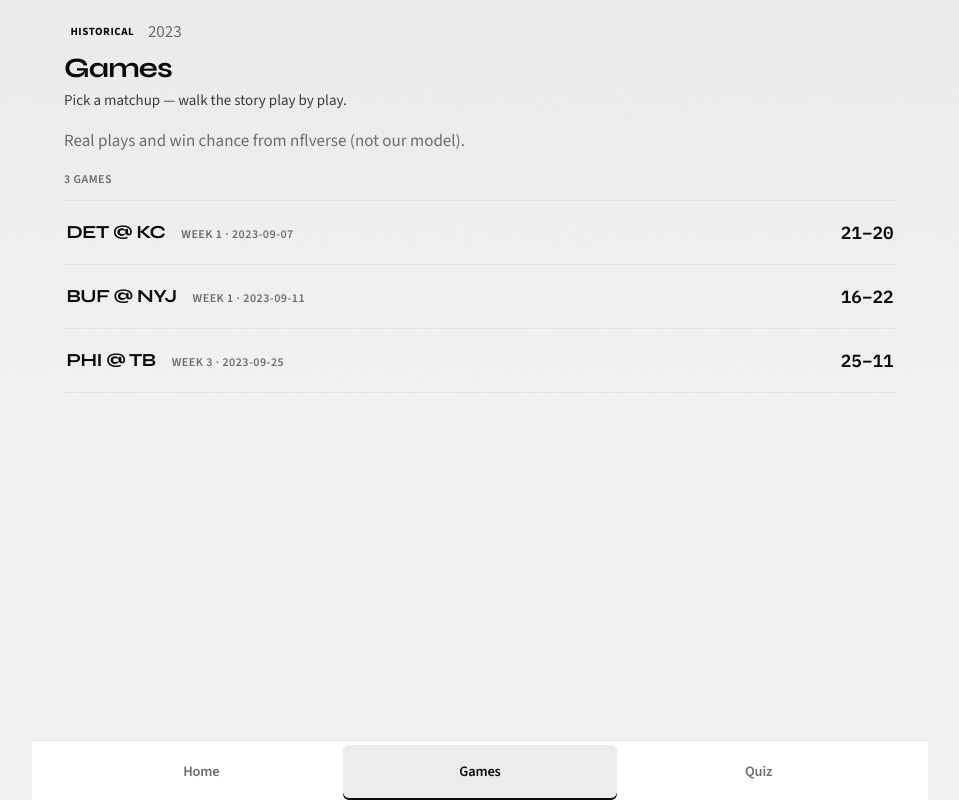
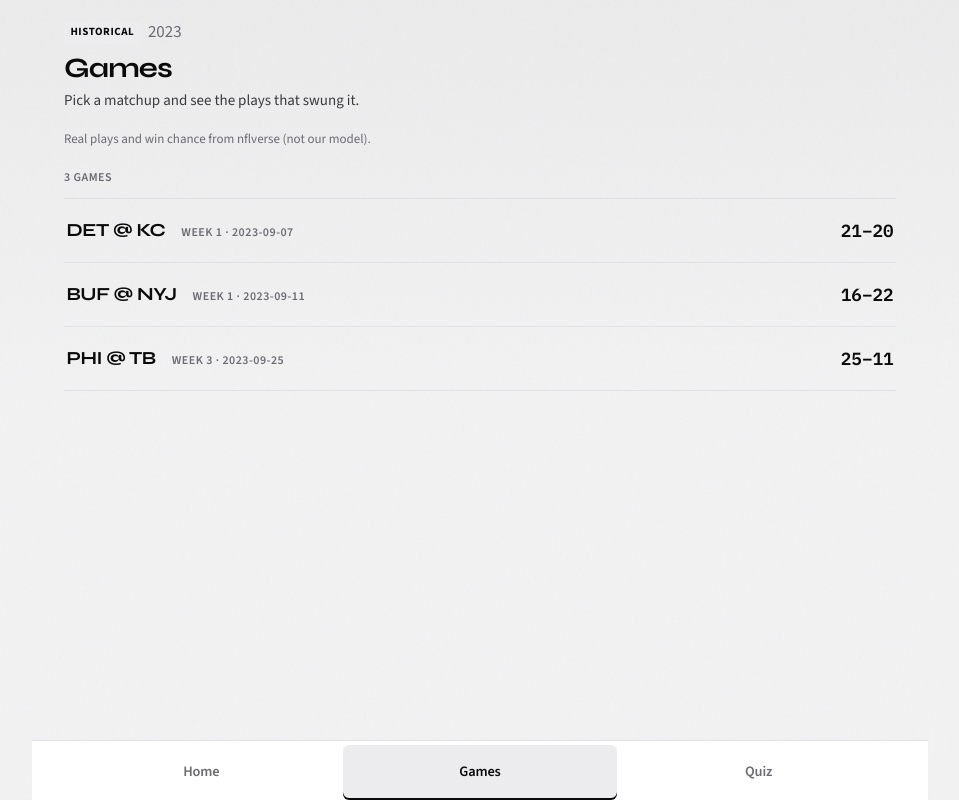
Before and after one commit to nmpy7knjd8-code/nfl-analytics-simulator, a Next.js app in the folder frontend/: page /games in a window 1280 px wide. Shown: the whole page, without its empty margins (160-1119 px from the left). Built offline with nearby package versions, Linux system fonts and the light colour scheme; no server answers.

Commit message:
Recheck 2145: games intro, quiet wp-source line, split footers, wider axis gutter, pts wording

```diff
--- a/frontend/app/games/page.tsx
+++ b/frontend/app/games/page.tsx
@@ -24,10 +24,10 @@ export default async function GamesPage() {
           <span className="muted">2023</span>
         </div>
         <h1>Games</h1>
-        <p>Pick a matchup — walk the story play by play.</p>
+        <p className="games-intro">Pick a matchup and see the plays that swung it.</p>
       </header>
 
-      <p className="muted game-source">{GAME_SOURCE_LINE}</p>
+      <p className="wp-source game-source">{GAME_SOURCE_LINE}</p>
 
       <p className="list-count">
         {games.total} games
--- a/frontend/app/globals.css
+++ b/frontend/app/globals.css
@@ -1563,4 +1563,9 @@ body:has(.quiz-page) .app-nav-item.is-current {
 .swing-raw summary { min-height: 48px; display: flex; align-items: center; cursor: pointer; }
 .play-feed { list-style: none; padding: 0; }
 .play-card.is-swing { box-shadow: inset 3px 0 0 var(--color-blue); padding-left: 0.75rem; }
-.play-feed-soon { font-size: 14px; }
+.play-feed-soon { font-size: 14px; line-height: 1.5; color: var(--color-ink-secondary); padding: 16px 0; border-top: 1px solid var(--color-divider); margin: 0; }
+/* Recheck 2145: intro leads, source line and disclaimer stay quiet. */
+.games-intro { font-size: 15px; line-height: 1.5; color: var(--color-ink); }
+.wp-source { font-size: 13px; line-height: 1.45; color: var(--color-ink-muted); margin: 4px 0 20px; }
+.wp-chart .wp-source, figure + .wp-source { font-size: 12px; margin-top: 6px; }
+.disclaimer { font-size: 12px; color: var(--color-ink-muted); }
```
Also changed, not shown: frontend/components/WinProbabilityChart.tsx (+5 -5 lines).
